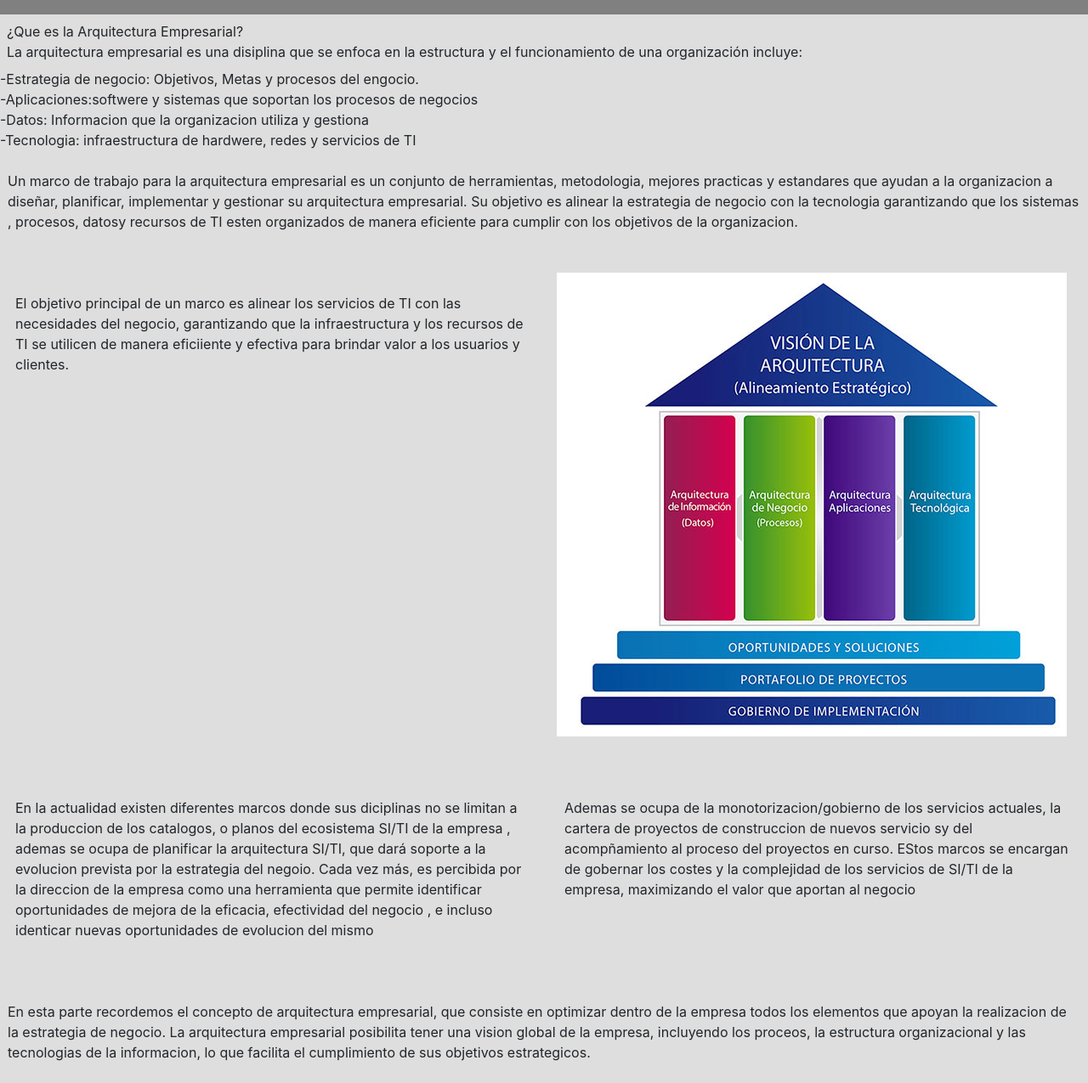
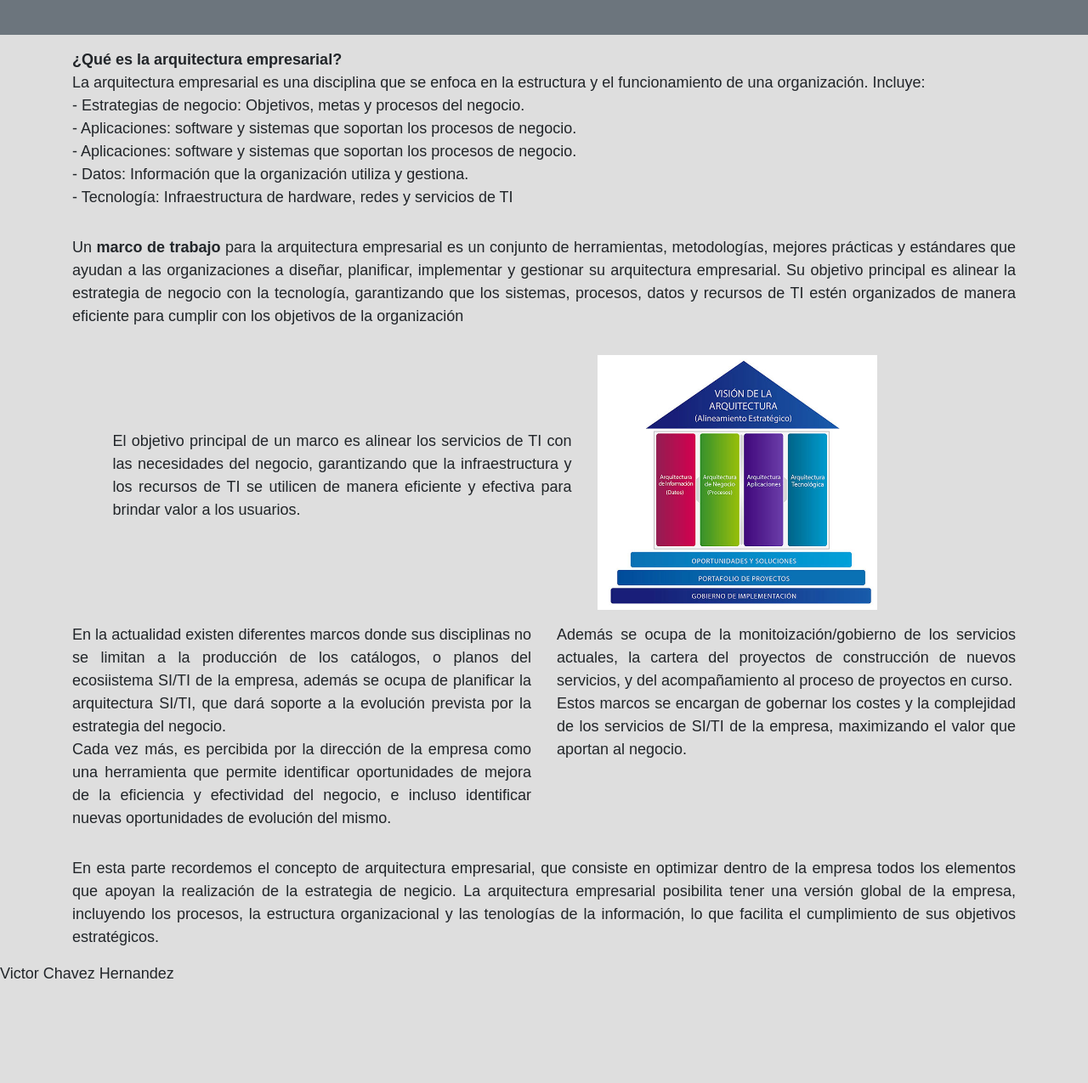
Before and after one commit to sen686/12-03-2025, a plain HTML site: page Bootstrap11_03_25ChavezHernandezVictorErnesto.html in a window 1280 px wide. Shown: the part 143-1418 px from the top of the page at 85% size. After the commit the page ends 1319 px from the top, so only its background shows below. Drawn offline with nearby package versions, Linux system fonts and the light colour scheme.

Commit message:
Update Bootstrap11_03_25ChavezHernandezVictorErnesto.html

```diff
--- a/Bootstrap11_03_25ChavezHernandezVictorErnesto.html
+++ b/Bootstrap11_03_25ChavezHernandezVictorErnesto.html
@@ -1,84 +1,88 @@
 <!doctype html>
-<html lang="es">
+<html lang="en">
   <head>
+    <!-- Required meta tags -->
     <meta charset="utf-8">
     <meta name="viewport" content="width=device-width, initial-scale=1, shrink-to-fit=no">
+
+    <!-- Bootstrap CSS -->
     <link rel="stylesheet" href="https://cdn.jsdelivr.net/npm/bootstrap@4.6.2/dist/css/bootstrap.min.css" integrity="sha384-xOolHFLEh07PJGoPkLv1IbcEPTNtaed2xpHsD9ESMhqIYd0nLMwNLD69Npy4HI+N" crossorigin="anonymous">
+
+    <title></title>
   </head>
-  <body>
+  <body style="background-color: #dedede; font-family: arial; text-align: justify; font-size: 18px;">
 
-    <div class="container-fluid mt-5" style="background-color: #dedede">
+    <!--Titulo-->
+   <div class="container-fluid bg-secondary">
+    <div class="container">
      <div class="row">
-    <div class="col-12 p-3 text-white" style="background-color: #808080"  >
-      <h1>Arquitectura empresarial</h1>
-      Arquitectura empresarial
-    </div>
-    <div class="col-12 p-2">
-      ¿Que es la Arquitectura Empresarial?
-      <div class="row">
-      <div class="col-12 ">
-      La arquitectura empresarial es una disiplina que se enfoca en la estructura y el funcionamiento de una organización incluye:
-    </div>
-    </div>
-    </div>
-    <div class="row">
-    <div class="col-12 ">
-      -Estrategia de negocio: Objetivos, Metas y procesos del engocio.
-    </div>
-    <div class="col-12 ">
-      -Aplicaciones:softwere y sistemas que soportan los procesos de negocios
-    </div>
-    <div class="col-12 ">
-      -Datos: Informacion que la organizacion utiliza y gestiona
-    </div>
-    <div class="col-12  ">
-      -Tecnologia: infraestructura de hardwere, redes y servicios de TI
-    </div>
-    </div>
-    <div class="row">
-     <div class="col-12 p-4">
-      Un marco de trabajo para la arquitectura empresarial es un conjunto de herramientas, metodologia, mejores practicas y estandares que ayudan a la organizacion a diseñar, planificar, implementar y gestionar su arquitectura empresarial. Su objetivo es alinear la estrategia de negocio con la tecnologia garantizando que los sistemas , procesos, datosy recursos de TI esten organizados de manera eficiente para cumplir con los  objetivos de la organizacion.
-  </div>
-  </div>
-  <div class="row">
-   <div class="col-12 p-4">
-    <div class="row">
-    <div class="col-6 p-4">
-      El objetivo principal de un marco es alinear los servicios de TI con las necesidades del negocio, garantizando que la infraestructura y los recursos de TI se utilicen de manera eficiiente y efectiva para brindar valor a los usuarios y clientes.
-    </div>
-    <div class="col-6 ">
-       <a target="_blank" href="img/arquitectura-de-procesos-de-negocio-big.jpg"><img src="img/arquitectura-de-procesos-de-negocio-big.jpg" class="img-fluid" alt="..."> </a>
+      <div class="col-12 p-5">
+          <h1 class="h1 text-light">Arquitectura empresarial</h1>
+          <h1 class="h5 text-light">Arquitectura empresarial</h1>
       </div>
      </div>
    </div>
   </div>
-  <div class="row">
-   <div class="col-12 p-4">
-    <div class="row">
-    <div class="col-6 p-4">
-      En la actualidad existen  diferentes  marcos donde sus diciplinas no se limitan a la produccion de los catalogos, o planos del ecosistema SI/TI de la empresa , ademas se ocupa de planificar la arquitectura SI/TI, que dará soporte a la evolucion prevista por la estrategia del negoio.
-      Cada vez más, es percibida por la direccion de la empresa como una herramienta que permite identificar oportunidades de mejora de la eficacia, efectividad del negocio , e incluso  identicar nuevas oportunidades de evolucion del mismo
-    </div>
-    <div class="col-6 p-4">
-      Ademas se ocupa de la monotorizacion/gobierno de los servicios actuales, la cartera de proyectos de construccion de nuevos servicio sy del acompñamiento al proceso del proyectos en curso.
-      EStos marcos se encargan de gobernar los costes y la complejidad de los servicios de SI/TI de la empresa, maximizando el valor que aportan al negocio
+   <!--Cuerpo-->
+   <div class="container">
+     <div class="row mt-3">
+       <div class="col-12">
+         <p><b>¿Qué es la arquitectura empresarial?</b><br>La arquitectura empresarial es una disciplina que se enfoca en la estructura y el funcionamiento de una organización. Incluye: <br>
+          - Estrategias de negocio: Objetivos, metas y procesos del negocio.<br>
+          - Aplicaciones: software y sistemas que soportan los procesos de negocio.<br>
+          - Aplicaciones: software y sistemas que soportan los procesos de negocio.<br>
+          - Datos: Información que la organización utiliza y gestiona.<br>
+          - Tecnología: Infraestructura de hardware, redes y servicios de TI</p>
         </div>
      </div>
-  </div>
-  </div>
-  <div class="row">
-     <div class="col-12 p-4">
-      En esta parte recordemos el concepto de arquitectura empresarial, que consiste en optimizar dentro de la empresa todos los elementos que apoyan la realizacion de la estrategia de negocio. La arquitectura empresarial posibilita tener una vision global de la empresa, incluyendo los proceos, la estructura organizacional y las tecnologias de la informacion, lo que facilita el cumplimiento de sus objetivos estrategicos.
-  </div>
-  </div>
+     <div class="row mt-3">
+     <div class="col-12">
+         <p>Un <b> marco de trabajo </b> para la arquitectura empresarial es un conjunto de herramientas, metodologías, mejores prácticas y estándares que ayudan a las organizaciones a diseñar, planificar, implementar y gestionar su arquitectura empresarial. Su objetivo principal es alinear la estrategia de negocio con la tecnología, garantizando que los sistemas, procesos, datos y recursos de TI estén organizados de manera eficiente para cumplir con los objetivos de la organización</p>
        </div>
       </div>
 
+       <!--Segundo renglon-->
+       <div class="row mt-3 justify-content-center">
+         <div class="col-6 align-self-center">
+         <p>El objetivo principal de un marco es alinear los servicios de TI con las necesidades del negocio, garantizando que la infraestructura y los recursos de TI se utilicen de manera eficiente y efectiva para brindar valor a los usuarios.</p>
+         </div>
+         <div class="col-5">
+           <img style="height: 300px;" src="img/arquitectura-de-procesos-de-negocio-big.jpg" class="img-fluid" alt="Clinque Terre">
+         </div>
+       </div>
 
+       <!--Tercer renglo-->
+       <div class="row mt-3">
+         <div class="col-6">
+         <p class="text-justify">En la actualidad existen diferentes marcos donde sus disciplinas no se limitan a la producción de los catálogos, o planos del ecosiistema SI/TI de la empresa, además se ocupa de planificar la arquitectura SI/TI, que dará soporte a la evolución prevista por la estrategia del negocio.<br> Cada vez más, es percibida por la dirección de la empresa como una herramienta que permite identificar oportunidades de mejora de la eficiencia y efectividad del negocio, e incluso identificar nuevas oportunidades de evolución del mismo.</p>
+         </div>
+         <div class="col-6">
+           <p>Además se ocupa de la monitoización/gobierno de los servicios actuales, la cartera del proyectos de construcción de nuevos servicios, y del acompañamiento al proceso de proyectos en curso.<br>Estos marcos se encargan de gobernar los costes y la complejidad de los servicios de SI/TI de la empresa, maximizando el valor que aportan al negocio.</p>
+         </div>
+       </div>
 
+       <!--Cuarto renglo-->
+       <div class="row mt-3">
+         <div class="col-12">
+         <p>En esta parte recordemos el concepto de arquitectura empresarial, que consiste en optimizar dentro de la empresa todos los elementos que apoyan la realización de la estrategia de negicio. La arquitectura empresarial posibilita tener una versión global de la empresa, incluyendo los procesos, la estructura organizacional y las tenologías de la información, lo que facilita el cumplimiento de sus objetivos estratégicos.</p>
+         </div>
+       </div>
 
+     </div>
+   </div>
 
+    <!-- Optional JavaScript; choose one of the two! -->
+
+    <!-- Option 1: jQuery and Bootstrap Bundle (includes Popper) -->
     <script src="https://cdn.jsdelivr.net/npm/jquery@3.5.1/dist/jquery.slim.min.js" integrity="sha384-DfXdz2htPH0lsSSs5nCTpuj/zy4C+OGpamoFVy38MVBnE+IbbVYUew+OrCXaRkfj" crossorigin="anonymous"></script>
     <script src="https://cdn.jsdelivr.net/npm/bootstrap@4.6.2/dist/js/bootstrap.bundle.min.js" integrity="sha384-Fy6S3B9q64WdZWQUiU+q4/2Lc9npb8tCaSX9FK7E8HnRr0Jz8D6OP9dO5Vg3Q9ct" crossorigin="anonymous"></script>
+
+    <!-- Option 2: Separate Popper and Bootstrap JS -->
+    <!--
+    <script src="https://cdn.jsdelivr.net/npm/jquery@3.5.1/dist/jquery.slim.min.js" integrity="sha384-DfXdz2htPH0lsSSs5nCTpuj/zy4C+OGpamoFVy38MVBnE+IbbVYUew+OrCXaRkfj" crossorigin="anonymous"></script>
+    <script src="https://cdn.jsdelivr.net/npm/popper.js@1.16.1/dist/umd/popper.min.js" integrity="sha384-9/reFTGAW83EW2RDu2S0VKaIzap3H66lZH81PoYlFhbGU+6BZp6G7niu735Sk7lN" crossorigin="anonymous"></script>
+    <script src="https://cdn.jsdelivr.net/npm/bootstrap@4.6.2/dist/js/bootstrap.min.js" integrity="sha384-+sLIOodYLS7CIrQpBjl+C7nPvqq+FbNUBDunl/OZv93DB7Ln/533i8e/mZXLi/P+" crossorigin="anonymous"></script>
+    -->
   </body>
+  <p> Victor Chavez Hernandez </p>
 </html>
```
Lines whose indentation alone changed are shown as unchanged.
